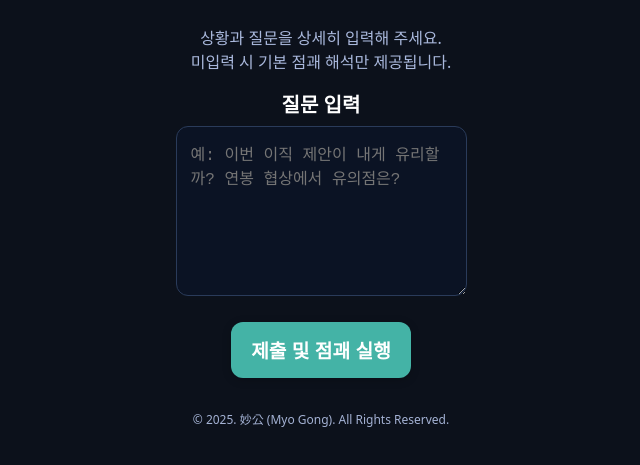
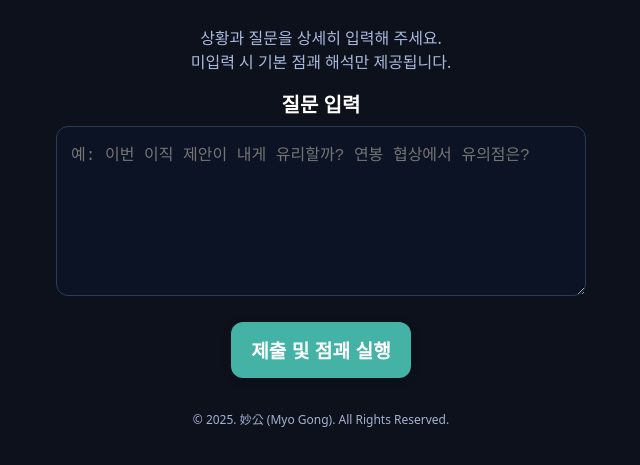
Before and after one commit to Z-eniac/iching, a website: page docs/cast_yarrow.html in a window 1280 px wide. Shown: the part 173-638 px from the top of the page, without its empty margins (319-959 px from the left). Drawn offline with Linux system fonts and the light colour scheme; a web font is replaced by a local one.

Commit message:
Update cast_yarrow.html

```diff
--- a/docs/cast_yarrow.html
+++ b/docs/cast_yarrow.html
@@ -59,6 +59,13 @@
   .brandWrap a{ display:inline-block; text-decoration:none; }
   .brandLogo{ width:var(--brandLogoSize); height:auto; }
   .brandType{ width:min(var(--brandTypeWidth), 84vw); height:auto; }
+
+/* brandWrap 안의 실제 콘텐츠 영역은 가로 100%로 펼치기 */
+.brandWrap > #readingUI,
+.brandWrap > #landingUI{
+  align-self: stretch;
+  width: 100%;
+}
 
   /* 스크린리더/SEO용 숨김 텍스트 */
   .sr-only{
```
